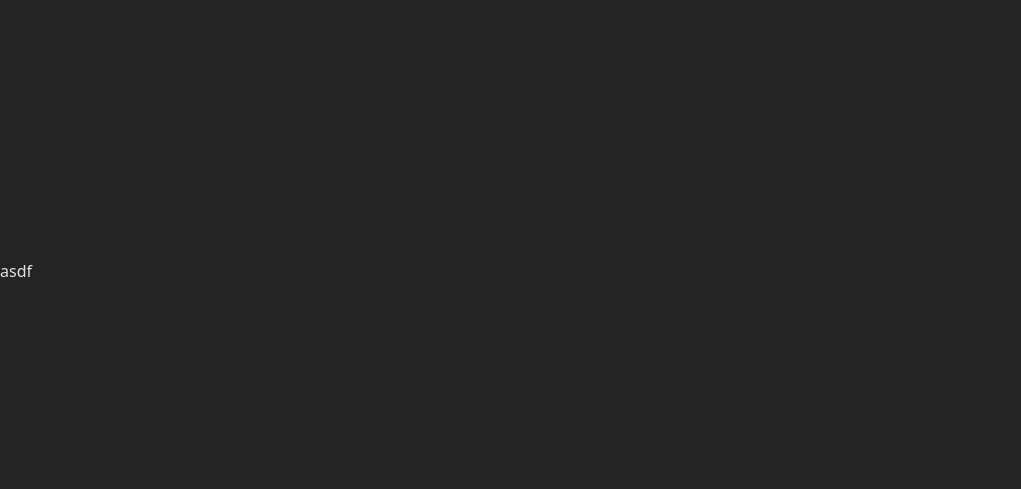
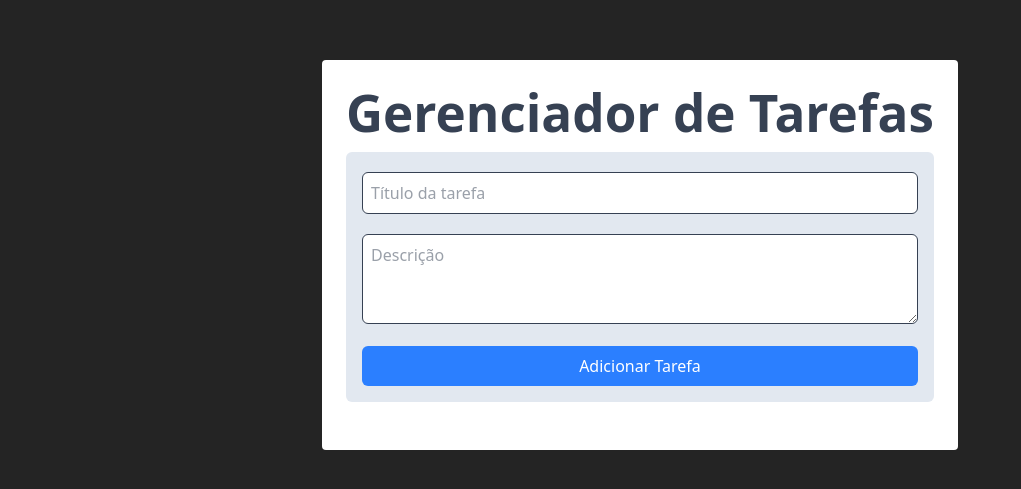
Before and after one commit to wandbferreira/angular, an Angular app: page / in a window 1280 px wide. Shown: the part 145-634 px from the top of the page, without its empty margins (0-1021 px from the left). Built offline with nearby package versions, Linux system fonts and the light colour scheme.

Commit message:
add components

```diff
--- a/src/app/task/components/task-form/task-form.component.html
+++ b/src/app/task/components/task-form/task-form.component.html
@@ -1 +1,34 @@
-<p>task-form works!</p>
+<form
+  class="p-4 bg-slate-200 rounded-md"
+  (ngSubmit)="submitForm()"
+  #form="ngForm"
+>
+  <div class="mb-4">
+    <input
+      type="text"
+      name="title"
+      required
+      [(ngModel)]="title"
+      placeholder="Título da tarefa"
+      class="mt-1 w-full p-2 border rounded-md bg-white"
+    />
+  </div>
+
+  <div class="mb-4">
+    <textarea
+      name="description"
+      [(ngModel)]="description"
+      placeholder="Descrição"
+      rows="3"
+      class="mt-1 w-full p-2 border rounded-md bg-white"
+    ></textarea>
+  </div>
+
+  <button
+    type="submit"
+    [disabled]="form.invalid"
+    class="w-full bg-blue-500 text-white py-2 rounded-md hover:bg-blue-600"
+  >
+    {{ mode === 'add' ? 'Adicionar Tarefa' : 'Salvar Tarefa' }}
+  </button>
+</form>
--- a/src/app/task/components/task-form/task-form.component.ts
+++ b/src/app/task/components/task-form/task-form.component.ts
@@ -1,8 +1,49 @@
-import { Component } from '@angular/core';
+import {
+  Component,
+  Input,
+  Output,
+  EventEmitter,
+  OnChanges,
+  SimpleChanges,
+} from '@angular/core';
+import { Task } from '../../task.service';
+import { CommonModule } from '@angular/common';
+import { FormsModule } from '@angular/forms';
 
 @Component({
   selector: 'app-task-form',
-  imports: [],
   templateUrl: './task-form.component.html',
+  imports: [CommonModule, FormsModule],
 })
-export class TaskFormComponent {}
+export class TaskFormComponent implements OnChanges {
+  @Input() mode: 'add' | 'edit' = 'add';
+  @Input() task: Partial<Task> = {};
+
+  @Output() save = new EventEmitter<Partial<Task>>();
+
+  title = '';
+  description = '';
+
+  ngOnChanges(changes: SimpleChanges): void {
+    if (changes['task'] && this.task) {
+      this.title = this.task.title || '';
+      this.description = this.task.description || '';
+    }
+  }
+
+  submitForm(): void {
+    const newTask: Partial<Task> = {
+      ...this.task,
+      title: this.title,
+      description: this.description,
+    };
+
+    this.save.emit(newTask);
+    this.resetForm();
+  }
+
+  private resetForm(): void {
+    this.title = '';
+    this.description = '';
+  }
+}
--- a/src/app/task/components/task-list/task-list.component.html
+++ b/src/app/task/components/task-list/task-list.component.html
@@ -1 +1,25 @@
-<p>task-list works!</p>
+<ul class="mt-6">
+  <li *ngFor="let task of tasks" class="flex items-center justify-between mb-3">
+    <button
+      class="bg-slate-200 hover:bg-slate-300 flex w-full rounded p-3"
+      (click)="toggle.emit(task.id)"
+    >
+      <span class="w-full">{{ task.title }}</span>
+      <span>{{ task.completed ? "✅" : "⬜" }}</span>
+    </button>
+
+    <button
+      (click)="edit.emit(task.id)"
+      class="bg-slate-200 hover:bg-slate-300 rounded p-3 ml-2"
+    >
+      ✏️
+    </button>
+
+    <button
+      (click)="remove.emit(task.id)"
+      class="bg-slate-200 hover:bg-slate-300 rounded p-3 ml-2"
+    >
+      ❌
+    </button>
+  </li>
+</ul>
--- a/src/app/task/task-page.component.html
+++ b/src/app/task/task-page.component.html
@@ -1 +1,17 @@
-<main class="mt-8">asdf</main>
+<main class="rounded bg-white text-gray-700 p-6">
+  <h1 class="mb-3 text-2xl font-semibold">Gerenciador de Tarefas</h1>
+
+  <!-- Componente do formulário -->
+  <app-task-form [mode]="mode" [task]="task" (save)="save($event)">
+  </app-task-form>
+
+  <!-- Lista de tarefas -->
+  <app-task-list
+    *ngIf="tasks"
+    [tasks]="tasks"
+    (edit)="setEditMode()"
+    (toggle)="toggle($event)"
+    (remove)="remove($event)"
+  >
+  </app-task-list>
+</main>
--- a/src/app/task/task-page.component.ts
+++ b/src/app/task/task-page.component.ts
@@ -1,8 +1,53 @@
-import { Component } from '@angular/core';
+import { Component, OnInit } from '@angular/core';
+import { TaskService, Task } from './task.service';
+import { TaskFormComponent } from './components/task-form/task-form.component';
+import { TaskListComponent } from './components/task-list/task-list.component';
+import { CommonModule } from '@angular/common';
 
 @Component({
   selector: 'app-task-page',
-  imports: [],
   templateUrl: './task-page.component.html',
+  imports: [TaskFormComponent, TaskListComponent, CommonModule],
 })
-export class TaskPageComponent {}
+export class TaskPageComponent implements OnInit {
+  tasks: Task[] = [];
+  task: Partial<Task> = {};
+  mode: 'add' | 'edit' = 'add';
+
+  constructor(private taskService: TaskService) {}
+
+  ngOnInit(): void {
+    this.tasks = this.taskService.fetchTasks();
+  }
+
+  save(task: Partial<Task>): void {
+    if (this.mode === 'add') {
+      const newTask: Task = {
+        id: Date.now(),
+        title: task.title || '',
+        description: task.description || '',
+        completed: false,
+      };
+      this.tasks.push(newTask);
+    }
+    this.taskService.saveTasks(this.tasks);
+  }
+
+  remove(taskId: number): void {
+    this.tasks = this.tasks.filter((task) => task.id !== taskId);
+    this.taskService.saveTasks(this.tasks);
+  }
+
+  toggle(taskId: number): void {
+    const task = this.tasks.find((t) => t.id === taskId);
+    if (task) {
+      task.completed = !task.completed;
+      this.taskService.saveTasks(this.tasks);
+    }
+  }
+
+  setEditMode() {
+    this.mode = 'edit';
+    this.task = {};
+  }
+}
--- a/src/app/task/task.service.ts
+++ b/src/app/task/task.service.ts
@@ -1,9 +1,28 @@
 import { Injectable } from '@angular/core';
 
+export interface Task {
+  id: number;
+  title: string;
+  description?: string;
+  completed: boolean;
+}
+
+const STORAGE_KEY = 'tasks';
+
 @Injectable({
-  providedIn: 'root'
+  providedIn: 'root',
 })
 export class TaskService {
+  constructor() {}
 
-  constructor() { }
+  fetchTasks(): Task[] {
+    const data = localStorage.getItem(STORAGE_KEY);
+    return data ? (JSON.parse(data) as Task[]) : [];
+  }
+
+  saveTasks(tasks: Task[]): void {
+    if (Array.isArray(tasks)) {
+      localStorage.setItem(STORAGE_KEY, JSON.stringify(tasks));
+    }
+  }
 }
--- a/src/styles.scss
+++ b/src/styles.scss
@@ -15,7 +15,7 @@
   -moz-osx-font-smoothing: grayscale;
 }
 
-#root {
+app-root {
   max-width: 1280px;
   margin: 0 auto;
   padding: 2rem;
```
Also changed, not shown: src/app/task/components/task-list/task-list.component.ts (+11 -3 lines), src/app/app.component.scss (deleted).
